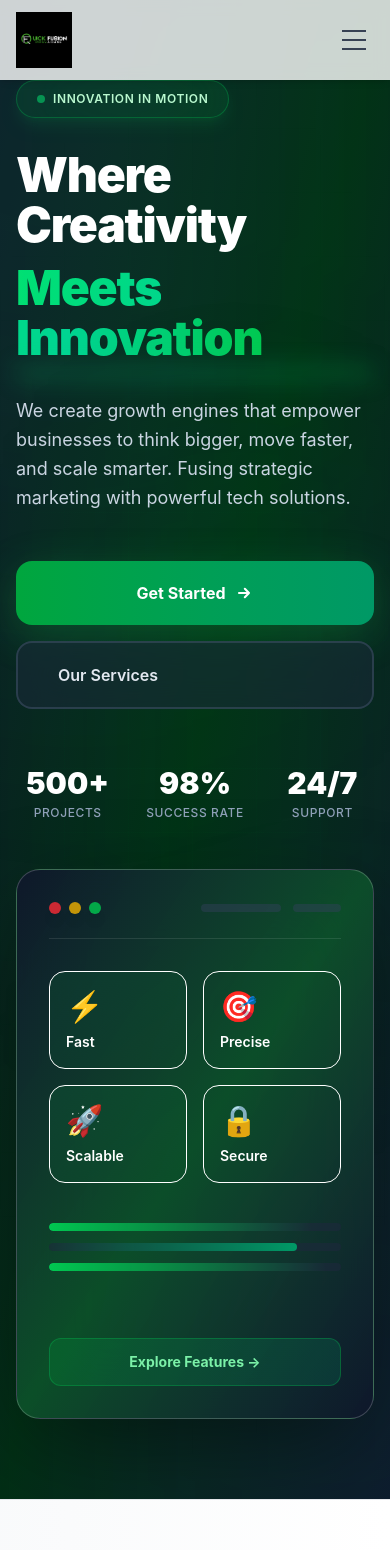
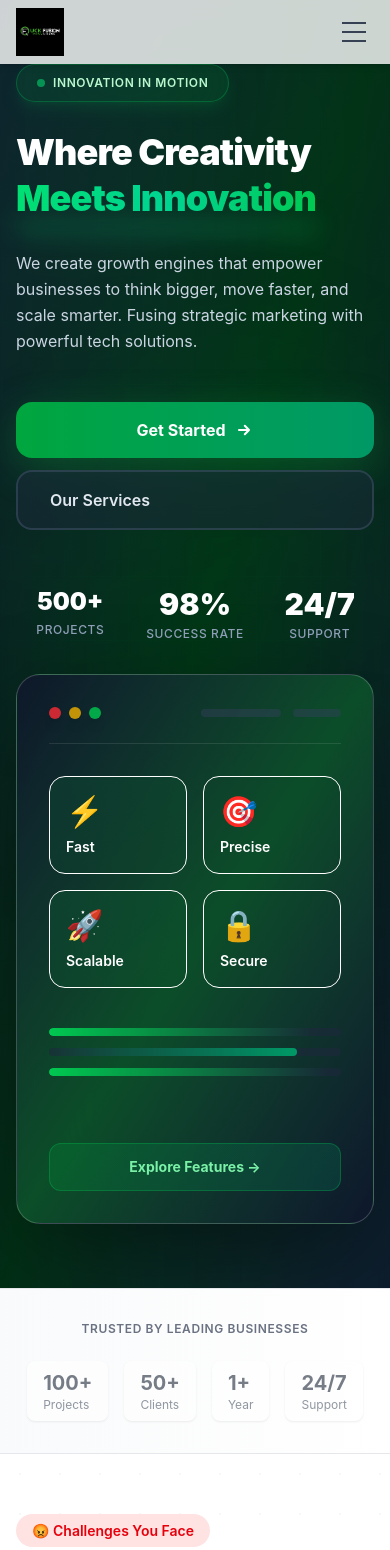
Before and after one commit to NovaSyntax753/QuickFusion, a Next.js app in the folder quickfusion-website/: page / in a window 390 px wide. Shown: the top 1550 px of the page. Built offline with nearby package versions, Linux system fonts and the light colour scheme.

Commit message:
request for changes are done. optimized the Home and About sections, fixed the navbar logo, updated the How We Work numbers, and improved overall responsiveness.

```diff
--- a/quickfusion-website/app/page.tsx
+++ b/quickfusion-website/app/page.tsx
@@ -57,42 +57,42 @@ export default function Home() {
       />
 
       {/* Marquee Section - Client Trust Badges */}
-      <section className="py-12 bg-gradient-to-r from-gray-50 to-white border-y border-gray-200 overflow-hidden">
+      <section className="py-8 md:py-12 bg-gradient-to-r from-gray-50 to-white border-y border-gray-200 overflow-hidden">
         <div className="max-w-7xl mx-auto px-4 sm:px-6 lg:px-8">
-          <div className="text-center mb-8">
-            <p className="text-sm uppercase tracking-wider text-gray-500 font-semibold">
+          <div className="text-center mb-6 md:mb-8">
+            <p className="text-xs md:text-sm uppercase tracking-wider text-gray-500 font-semibold">
               Trusted By Leading Businesses
             </p>
           </div>
-          <div className="flex gap-8 items-center justify-center flex-wrap opacity-60 hover:opacity-100 transition-opacity">
-            <div className="px-6 py-3 bg-white rounded-lg shadow-sm">
-              <p className="text-2xl font-bold text-gray-800">
+          <div className="flex gap-4 md:gap-8 items-center justify-center flex-wrap opacity-60 hover:opacity-100 transition-opacity">
+            <div className="px-4 py-2 md:px-6 md:py-3 bg-white rounded-lg shadow-sm">
+              <p className="text-xl md:text-2xl font-bold text-gray-800">
                 <Counter end={100} suffix="+" />
               </p>
-              <p className="text-xs text-gray-600">Projects</p>
+              <p className="text-xs md:text-xs text-gray-600">Projects</p>
             </div>
-            <div className="px-6 py-3 bg-white rounded-lg shadow-sm">
-              <p className="text-2xl font-bold text-gray-800">
+            <div className="px-4 py-2 md:px-6 md:py-3 bg-white rounded-lg shadow-sm">
+              <p className="text-xl md:text-2xl font-bold text-gray-800">
                 <Counter end={50} suffix="+" />
               </p>
-              <p className="text-xs text-gray-600">Clients</p>
+              <p className="text-xs md:text-xs text-gray-600">Clients</p>
             </div>
-            <div className="px-6 py-3 bg-white rounded-lg shadow-sm">
-              <p className="text-2xl font-bold text-gray-800">
+            <div className="px-4 py-2 md:px-6 md:py-3 bg-white rounded-lg shadow-sm">
+              <p className="text-xl md:text-2xl font-bold text-gray-800">
                 <Counter end={1} suffix="+" />
               </p>
-              <p className="text-xs text-gray-600">Year</p>
+              <p className="text-xs md:text-xs text-gray-600">Year</p>
             </div>
-            <div className="px-6 py-3 bg-white rounded-lg shadow-sm">
-              <p className="text-2xl font-bold text-gray-800">24/7</p>
-              <p className="text-xs text-gray-600">Support</p>
+            <div className="px-4 py-2 md:px-6 md:py-3 bg-white rounded-lg shadow-sm">
+              <p className="text-xl md:text-2xl font-bold text-gray-800">24/7</p>
+              <p className="text-xs md:text-xs text-gray-600">Support</p>
             </div>
           </div>
         </div>
       </section>
 
       {/* Problem & Solution Section */}
-      <section className="py-20 md:py-28 bg-white relative overflow-hidden">
+      <section className="py-16 md:py-20 lg:py-28 bg-white relative overflow-hidden">
         {/* Background Pattern */}
         <div className="absolute inset-0 opacity-5">
           <div
@@ -317,7 +317,7 @@ export default function Home() {
       </section>
 
       {/* Why Choose Us Section with Stats */}
-      <section className="py-20 md:py-28 bg-white">
+      <section className="py-16 md:py-20 lg:py-28 bg-white">
         <div className="max-w-7xl mx-auto px-4 sm:px-6 lg:px-8">
           <div className="grid grid-cols-1 lg:grid-cols-2 gap-16 items-center">
             {/* Left Content */}
@@ -505,7 +505,7 @@ export default function Home() {
       </section>
 
       {/* Process Section */}
-      <section className="py-20 md:py-28 bg-gradient-to-br from-green-50 to-emerald-50 relative overflow-hidden">
+      <section className="py-16 md:py-20 lg:py-28 bg-gradient-to-br from-green-50 to-emerald-50 relative overflow-hidden">
         {/* Decorative Elements */}
         <div className="absolute top-0 left-0 w-full h-full opacity-30">
           <div className="absolute top-10 left-0 md:top-20 md:left-10 w-24 h-24 md:w-40 md:h-40 bg-green-400 rounded-full filter blur-3xl animate-float"></div>
@@ -533,7 +533,7 @@ export default function Home() {
             </p>
           </div>
 
-          <div className="grid grid-cols-1 md:grid-cols-4 gap-8">
+          <div className="grid grid-cols-1 sm:grid-cols-2 lg:grid-cols-4 gap-6 md:gap-8">
             {[
               {
                 step: "01",
@@ -561,16 +561,16 @@ export default function Home() {
                 className="relative group animate-fade-in-up"
                 style={{ animationDelay: `${index * 100}ms` }}
               >
-                <div className="bg-white p-8 rounded-2xl shadow-md hover:shadow-xl transition-all duration-300 h-full">
+                <div className="bg-white p-6 md:p-8 rounded-2xl shadow-md hover:shadow-xl transition-all duration-300 h-full hover:-translate-y-1">
                   {/* Step Number */}
-                  <div className="text-6xl font-bold text-green-100 mb-6 group-hover:text-green-200 transition-colors">
+                  <div className="text-5xl md:text-6xl lg:text-7xl font-black mb-4 md:mb-6 bg-gradient-to-r from-gray-800 to-gray-900 text-transparent bg-clip-text group-hover:from-green-600 group-hover:to-emerald-600 transition-all duration-300">
                     {item.step}
                   </div>
                   {/* Content */}
-                  <h3 className="text-xl font-bold text-gray-900 mb-2">
+                  <h3 className="text-lg md:text-xl font-bold text-gray-900 mb-2">
                     {item.title}
                   </h3>
-                  <p className="text-gray-600">{item.desc}</p>
+                  <p className="text-sm md:text-base text-gray-600">{item.desc}</p>
                 </div>
                 {/* Connector Line */}
                 {index < 3 && (
@@ -583,7 +583,7 @@ export default function Home() {
       </section>
 
       {/* CTA Section with Unique Design */}
-      <section className="relative py-20 md:py-28 overflow-hidden">
+      <section className="relative py-16 md:py-20 lg:py-28 overflow-hidden">
         {/* Animated Background */}
         <div className="absolute inset-0 bg-gradient-to-br from-gray-900 via-green-900 to-gray-900">
           <div className="absolute inset-0 opacity-20">
--- a/quickfusion-website/components/Hero.tsx
+++ b/quickfusion-website/components/Hero.tsx
@@ -103,8 +103,8 @@ export default function HeroV14({
       {/* Parallax Grid */}
       <div className="absolute inset-0 bg-[linear-gradient(rgba(22,163,74,0.02)_1px,transparent_1px),linear-gradient(90deg,rgba(22,163,74,0.02)_1px,transparent_1px)] bg-[size:64px_64px] [mask-image:radial-gradient(ellipse_70%_50%_at_50%_50%,black_40%,transparent_100%)]" />
 
-      <div className="container mx-auto px-4 sm:px-6 lg:px-8 relative z-10 py-20">
-        <div className="grid grid-cols-1 lg:grid-cols-12 gap-12 lg:gap-16 items-center">
+      <div className="container mx-auto px-4 sm:px-6 lg:px-8 relative z-10 py-16 md:py-20">
+        <div className="grid grid-cols-1 lg:grid-cols-12 gap-8 md:gap-12 lg:gap-16 items-center">
           {/* Left Content */}
           <div className="lg:col-span-6 flex flex-col items-start space-y-8">
             {/* Floating Badge */}
@@ -119,11 +119,11 @@ export default function HeroV14({
             </div>
 
             {/* Dynamic Headline */}
-            <h1 className="text-5xl sm:text-6xl lg:text-7xl xl:text-8xl font-black tracking-tight leading-[1.05]">
+            <h1 className="text-4xl sm:text-5xl md:text-6xl lg:text-7xl xl:text-8xl font-black tracking-tight leading-[1.05]">
               <span className="block text-white">
                 {title.split(" ").slice(0, 2).join(" ")}
               </span>
-              <span className="block mt-3 relative">
+              <span className="block mt-2 md:mt-3 relative">
                 <span className="text-transparent bg-clip-text bg-gradient-to-r from-green-400 via-emerald-400 to-green-500">
                   {title.split(" ").slice(2).join(" ")}
                 </span>
@@ -132,16 +132,16 @@ export default function HeroV14({
             </h1>
 
             {/* Subtitle */}
-            <p className="text-lg sm:text-xl text-slate-300 max-w-xl leading-relaxed">
+            <p className="text-base sm:text-lg md:text-xl text-slate-300 max-w-xl leading-relaxed">
               {subtitle}
             </p>
 
             {/* CTAs */}
-            <div className="flex flex-col sm:flex-row gap-4 w-full sm:w-auto pt-4">
+            <div className="flex flex-col sm:flex-row gap-3 md:gap-4 w-full sm:w-auto pt-4">
               {ctaText && ctaLink && (
                 <Link
                   href={ctaLink}
-                  className="group relative px-10 py-5 bg-gradient-to-r from-green-600 to-emerald-600 hover:from-green-500 hover:to-emerald-500 text-white font-bold rounded-2xl transition-all duration-300 shadow-[0_10px_40px_rgba(22,163,74,0.3)] hover:shadow-[0_20px_50px_rgba(22,163,74,0.4)] hover:-translate-y-1 focus:outline-none focus:ring-4 focus:ring-green-500/50 overflow-hidden"
+                  className="group relative px-8 py-4 md:px-10 md:py-5 bg-gradient-to-r from-green-600 to-emerald-600 hover:from-green-500 hover:to-emerald-500 text-white font-bold rounded-2xl transition-all duration-300 shadow-[0_10px_40px_rgba(22,163,74,0.3)] hover:shadow-[0_20px_50px_rgba(22,163,74,0.4)] hover:-translate-y-1 focus:outline-none focus:ring-4 focus:ring-green-500/50 overflow-hidden"
                 >
                   <span className="relative z-10 flex items-center justify-center gap-2">
                     {ctaText}
@@ -165,7 +165,7 @@ export default function HeroV14({
               {secondaryCtaText && secondaryCtaLink && (
                 <Link
                   href={secondaryCtaLink}
-                  className="px-10 py-5 bg-slate-800/50 border-2 border-slate-600/50 hover:border-slate-400/70 text-slate-200 hover:text-white font-semibold rounded-2xl backdrop-blur-xl transition-all duration-300 hover:-translate-y-1 focus:outline-none focus:ring-4 focus:ring-slate-500/30"
+                  className="px-8 py-4 md:px-10 md:py-5 bg-slate-800/50 border-2 border-slate-600/50 hover:border-slate-400/70 text-slate-200 hover:text-white font-semibold rounded-2xl backdrop-blur-xl transition-all duration-300 hover:-translate-y-1 focus:outline-none focus:ring-4 focus:ring-slate-500/30"
                 >
                   {secondaryCtaText}
                 </Link>
@@ -173,9 +173,9 @@ export default function HeroV14({
             </div>
 
             {/* Stats Row */}
-            <div className="pt-6 grid grid-cols-3 gap-6 w-full max-w-lg">
+            <div className="pt-6 grid grid-cols-3 gap-4 md:gap-6 w-full max-w-lg">
               <div className="text-center">
-                <div className="text-3xl sm:text-4xl font-black text-white mb-1">
+                <div className="text-2xl sm:text-3xl md:text-4xl font-black text-white mb-1">
                   <AnimatedCounter end={500} suffix="+" />
                 </div>
                 <div className="text-xs text-slate-400 font-medium uppercase tracking-wider">
--- a/quickfusion-website/components/Navbar.tsx
+++ b/quickfusion-website/components/Navbar.tsx
@@ -25,7 +25,7 @@ export default function Navbar() {
       }`}
     >
       <div className="max-w-7xl mx-auto px-4 sm:px-6 lg:px-8">
-        <div className="flex justify-between items-center h-20">
+        <div className="flex justify-between items-center h-16 md:h-20">
           {/* Logo */}
           <Link
             href="/"
@@ -34,13 +34,13 @@ export default function Navbar() {
             <Image
               src="/images/logo-full.png"
               alt="QuickFusion Innovations - Creative Media Agency"
-              width={250}
-              height={60}
+              width={220}
+              height={55}
               priority
-              quality={90}
-              sizes="(max-width: 768px) 200px, 250px"
-              className="h-14 md:h-16 w-auto group-hover:brightness-110 transition-all"
-              style={{ maxWidth: "250px" }}
+              quality={95}
+              sizes="(max-width: 768px) 180px, 220px"
+              className="h-12 md:h-14 w-auto object-contain group-hover:brightness-110 transition-all"
+              style={{ maxWidth: "220px", objectFit: "contain" }}
             />
           </Link>
 
```
Also changed, not shown: quickfusion-website/app/about/page.tsx (+8 -8 lines), quickfusion-website/app/services/page.tsx (+7 -7 lines).
